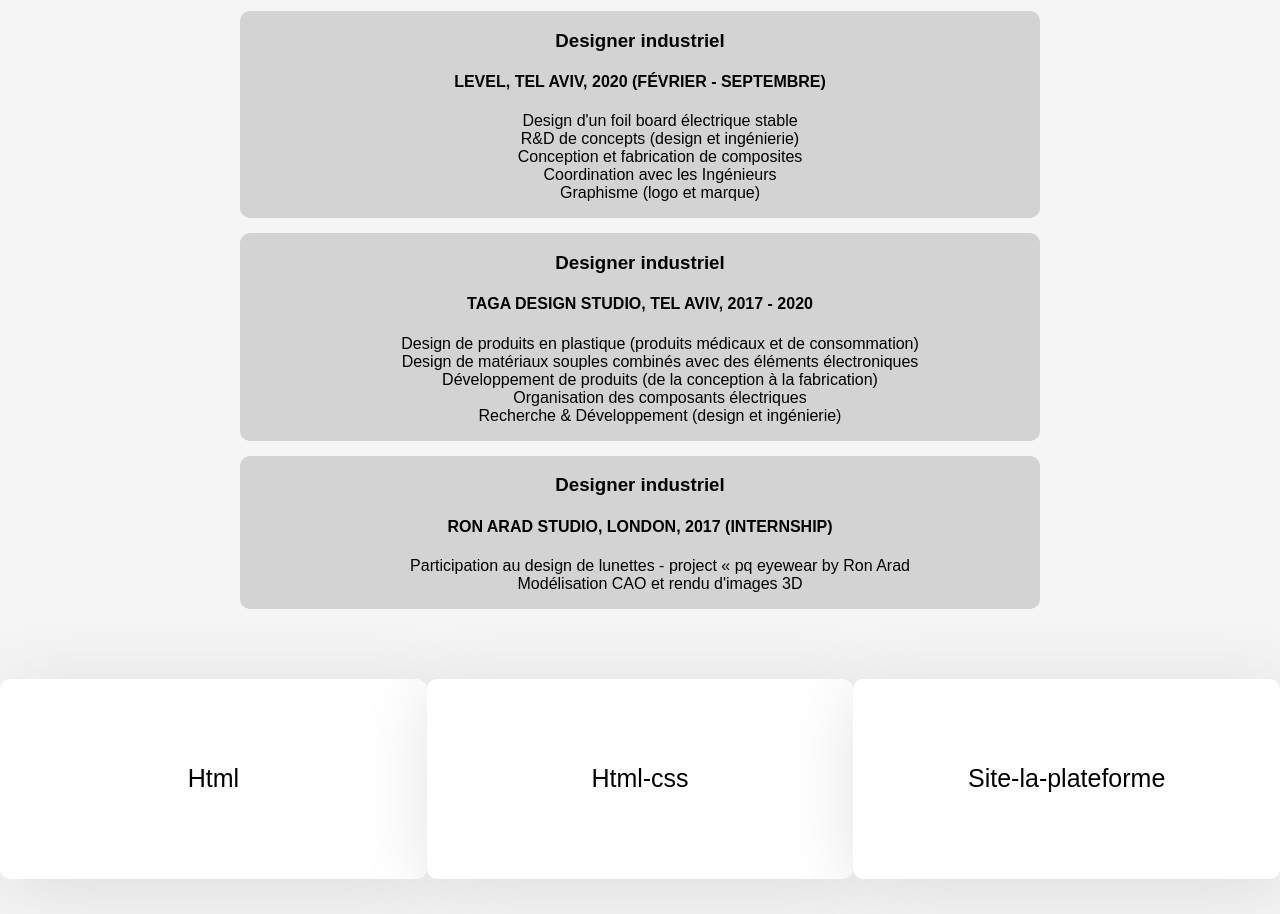
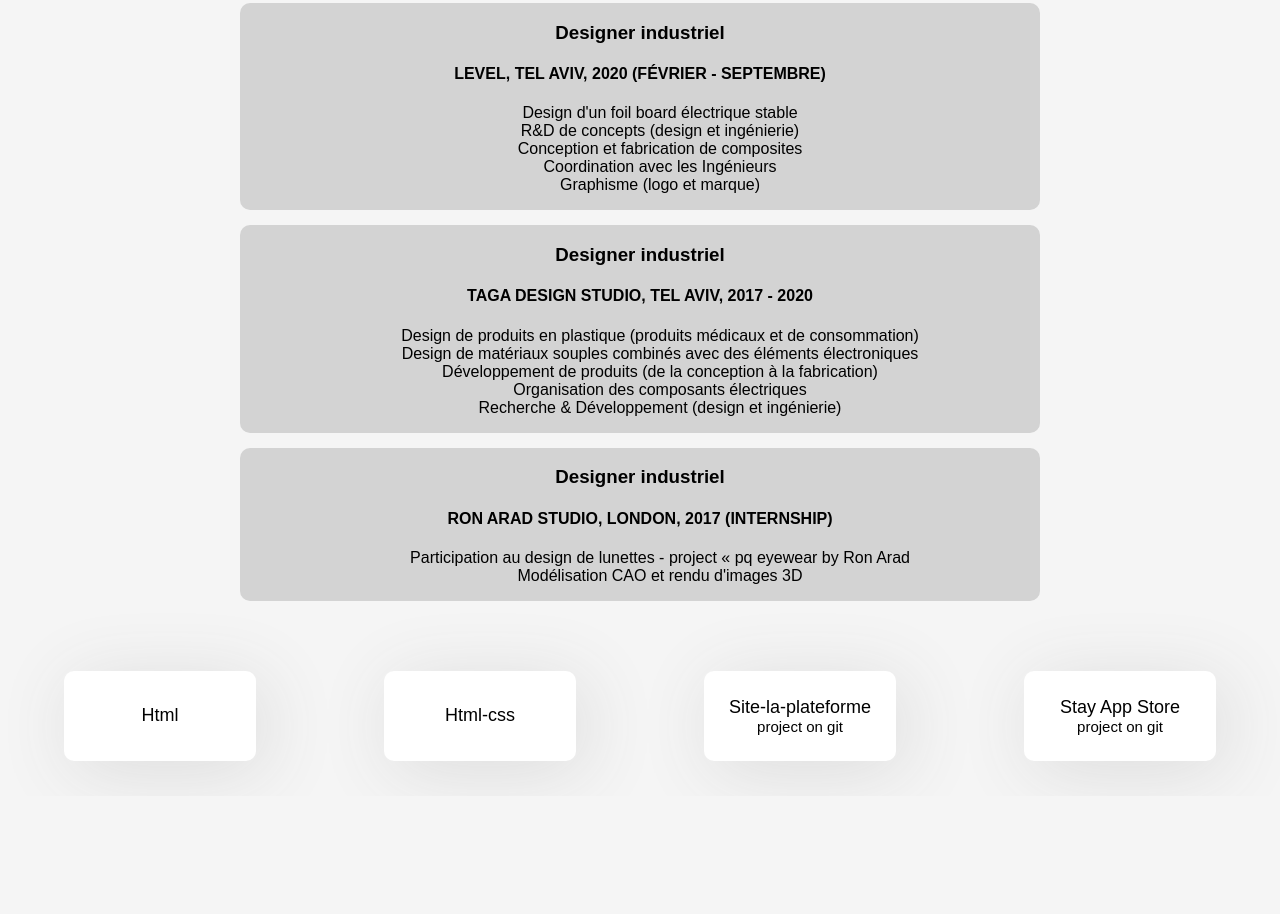
Before and after one commit to alon-bendavid/cv-html-css, a plain HTML site: page cv-html-css/index.html in a window 1280 px wide. Shown: the part 523-1437 px from the top of the page. After the commit the page ends 1319 px from the top, so only its background shows below. Drawn offline with Linux system fonts and the light colour scheme.

Commit message:
update cv html

```diff
--- a/cv-html-css/css/style.css
+++ b/cv-html-css/css/style.css
@@ -77,11 +77,12 @@ ul{
 
 .boxLink{
     display: flex;
+    flex-direction: column;
 
 align-items: center;
 background-color: rgb(255, 255, 255);
-height: 200px;
-width: 600px;
+height: 90px;
+width: 15%;
 box-shadow: 8px 10px 75px #dcdcdc;
 justify-content: center;
 border-radius: 10px;
@@ -89,7 +90,14 @@ border-radius: 10px;
 a{
     text-decoration: none;
     font-family: Arial, Helvetica, sans-serif;
-    font-size:  25px;
+    font-size:  18px;
     color: #000000
 
 }
+.git_link{
+    text-decoration: none;
+    font-family: Arial, Helvetica, sans-serif;
+    font-size:  15px;
+    color: #000000
+
+}
--- a/cv-html-css/index.html
+++ b/cv-html-css/index.html
@@ -13,10 +13,8 @@
     <!-- </div> -->
 
     <div class="header-menu">
-      <a class="active" href="#home">présentation</a>
       <a href="EXPERIENCES PROFESSIONNELLES">experinces</a>
-      <a href="EXPERIENCES PROFESSIONNELLES">compétences</a>
-      <a href="EXPERIENCES PROFESSIONNELLES">compétences</a>
+
       <a href="#contact">Contact</a>
     </div>
 
@@ -90,8 +88,25 @@
       </div>
       <div class="boxLink">
         <a
+          href="https://ben-david-alon.students-laplateforme.io/site-la-plateforme/pages/accueil.html"
+          >Site-la-plateforme</a
+        >
+        <a
+          class="git_link"
           href="https://github.com/alon-bendavid/plesk/tree/main/site-la-plateforme/pages"
-          >Site-la-plateforme</a
+          >project on git</a
+        >
+      </div>
+      <div class="boxLink">
+        <a
+          href="https://ben-david-alon.students-laplateforme.io/App%20Favorites/index.html"
+          >Stay App Store</a
+        >
+
+        <a
+          class="git_link"
+          href="https://github.com/alon-bendavid/App-favorites/tree/main/App%20Favorites"
+          >project on git</a
         >
       </div>
     </div>
```
